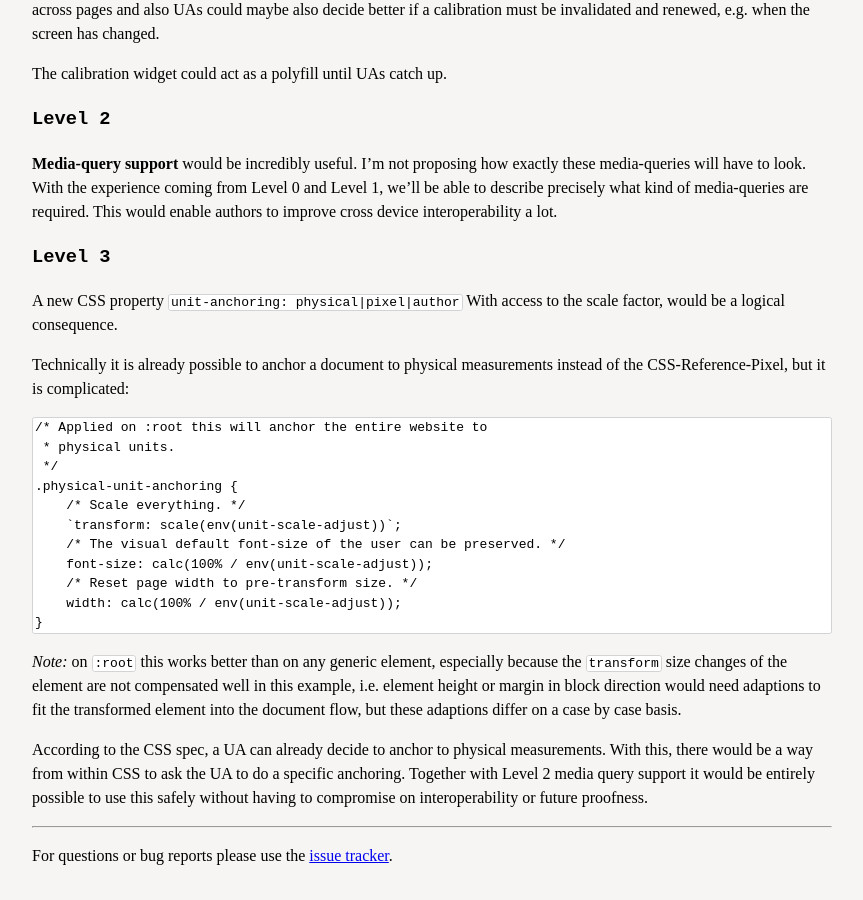
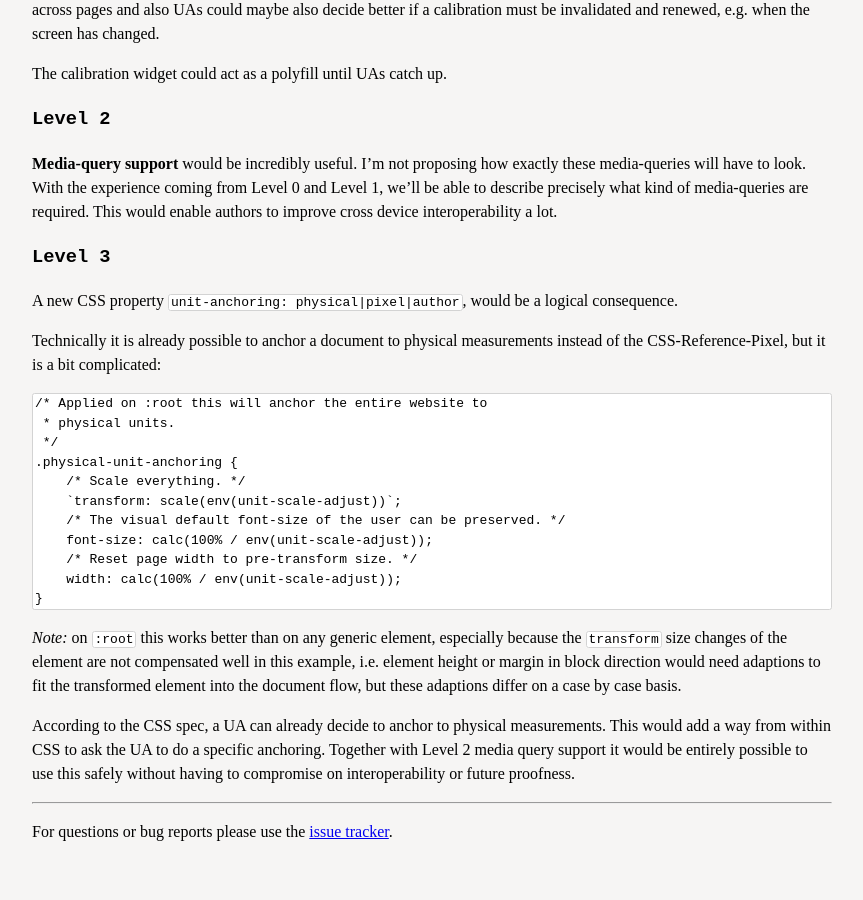
Before and after one commit to graphicore/varla-varfo, a Jekyll site: the page built from explorations/calibrate/index.md, in a window 1280 px wide and 900 px high, scrolled down 10650 px. Shown: the whole window, without its empty margins (208-1071 px from the left). Built offline with Jekyll 4.4.1, drawn with Linux system fonts in a browser that asks for light colours; some web fonts are replaced; after the commit the page ends 11526 px from its top, so only the background shows below that; some of the changed text lies outside the part shown.

Commit message:
WIP Calibrate CSS: minor/style.

````diff
--- a/explorations/calibrate/index.md
+++ b/explorations/calibrate/index.md
@@ -551,11 +551,11 @@ device interoperability a lot.
 
 ### Level 3
 
-A new CSS property `unit-anchoring: physical|pixel|author`
-With access to the scale factor, would be a logical consequence.
+A new CSS property `unit-anchoring: physical|pixel|author`, would be a logical consequence.
 
 Technically it is already possible to anchor a document to physical
-measurements instead of the CSS-Reference-Pixel, but it is complicated:
+measurements instead of the CSS-Reference-Pixel, but it is a bit
+complicated:
 
 ```css
 /* Applied on :root this will anchor the entire website to
@@ -578,7 +578,7 @@ direction would need adaptions to fit the transformed element into the
 document flow, but these adaptions differ on a case by case basis.
 
 According to the CSS spec, a UA can already decide to anchor to physical
-measurements. With this, there would be a way from within CSS to ask the
-UA to do a specific anchoring. Together with Level 2 media query support
-it would be entirely possible to use this safely without having to compromise
+measurements. This would add a way from within CSS to ask the UA to do a
+specific anchoring. Together with Level 2 media query support it would be
+entirely possible to use this safely without having to compromise
 on interoperability or future proofness.
````
Also changed, not shown: other parts of explorations/calibrate/index.md (+1 -1 lines).
